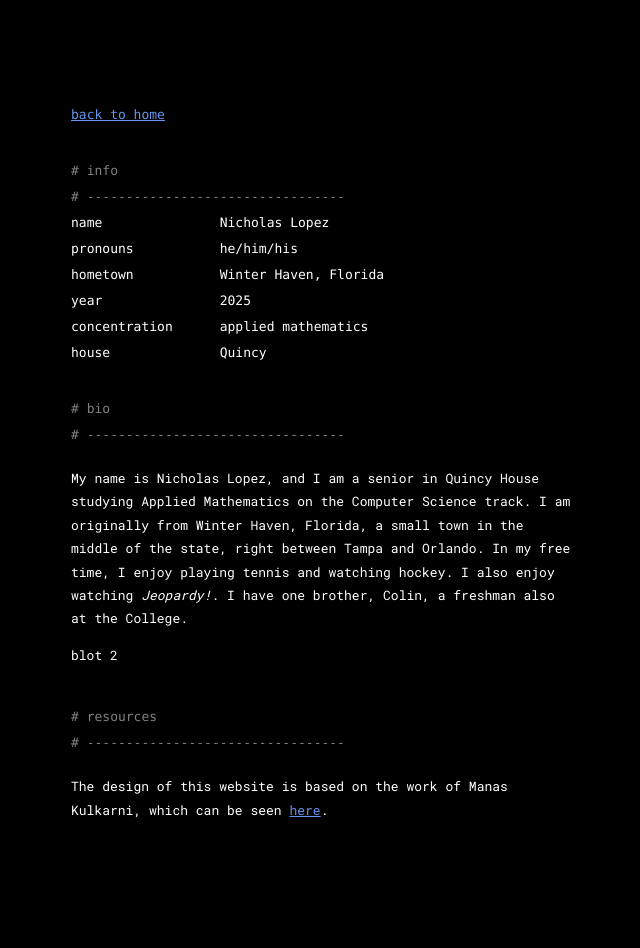
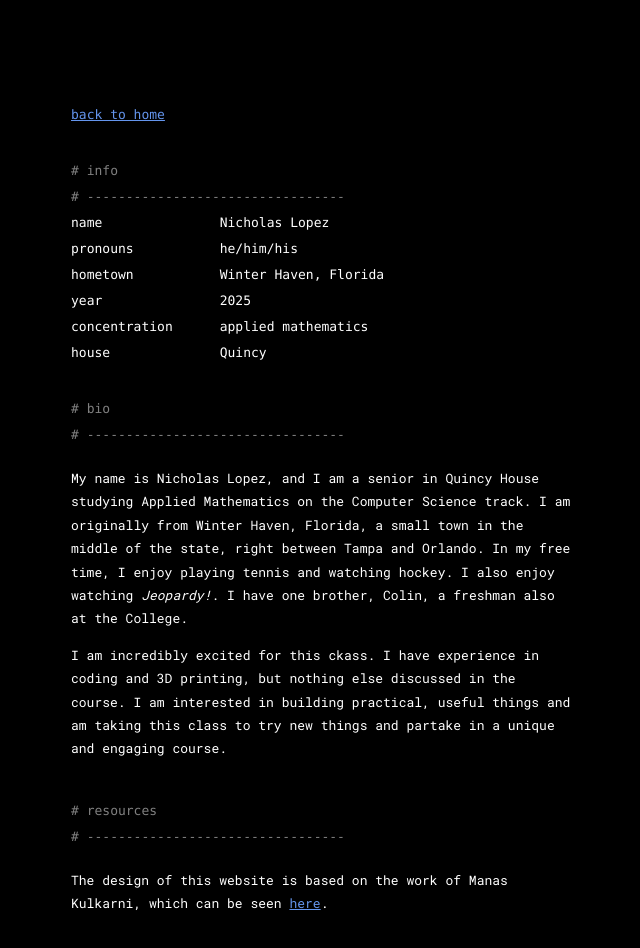
Before and after one commit to nrlopez03/PS70, a plain HTML site: page about.html in a window 1280 px wide. Shown: the whole page, without its empty margins (37-677 px from the left). Before the commit the page ends 873 px from the top, so only its background shows below. Drawn offline with Linux system fonts and the light colour scheme.

Commit message:
Update about.html

```diff
--- a/about.html
+++ b/about.html
@@ -57,7 +57,7 @@ house              Quincy
 <p>
 
 <p>
-blot 2
+  I am incredibly excited for this ckass. I have experience in coding and 3D printing, but nothing else discussed in the course. I am interested in building practical, useful things and am taking this class to try new things and partake in a unique and engaging course.
 </p>
 
   </div>
```
